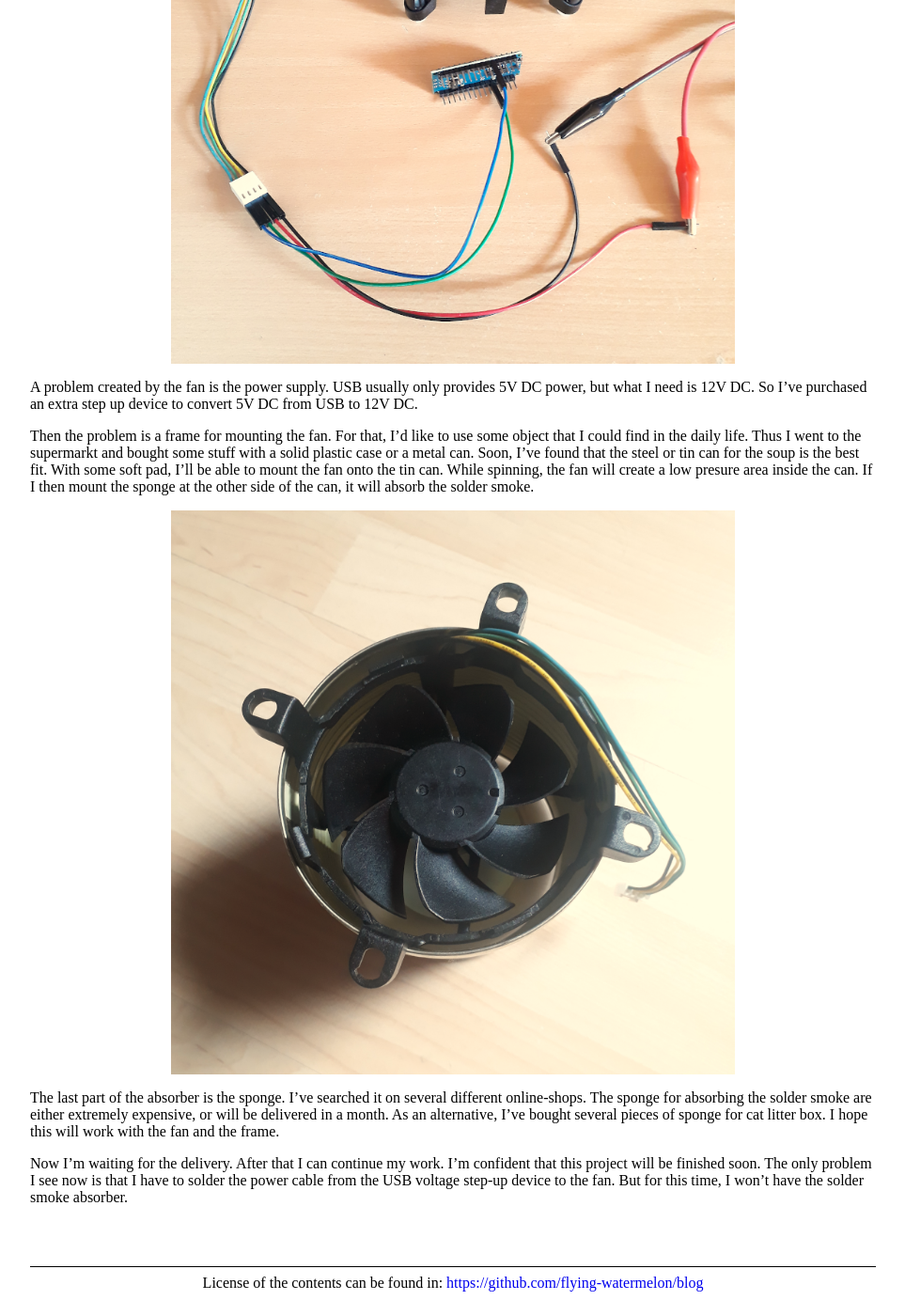
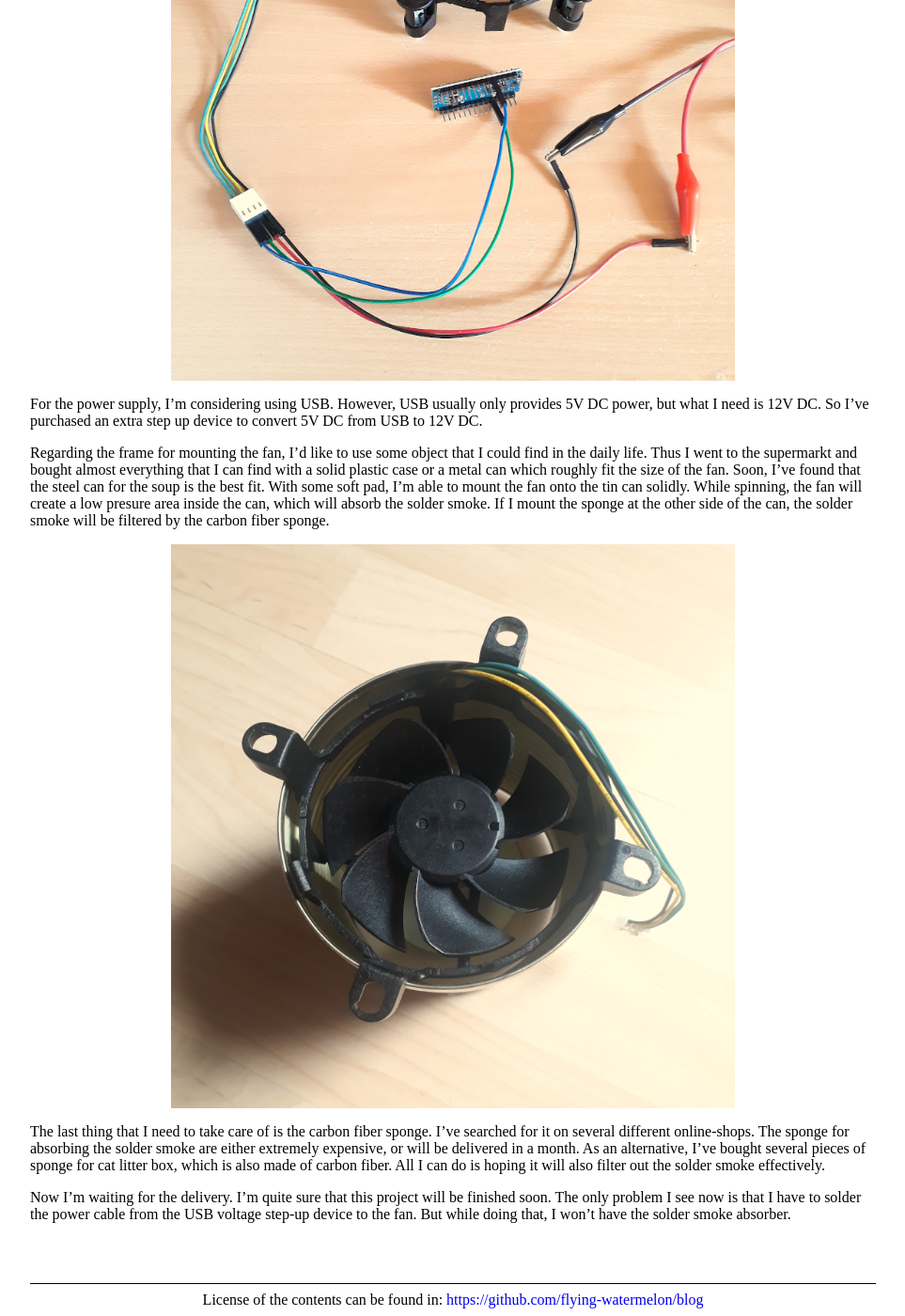
Before and after one commit to flying-watermelon/blog, a Jekyll site: the page built from _posts/2020-05-20-current-progress-on-solder-smoke-absorber-project.md, in a window 1280 px wide and 1400 px high, scrolled down 1291 px. Shown: the whole window at 94% size, without its empty margins (158-1121 px from the left). Built offline with Jekyll 4.4.1, drawn with Linux system fonts in a browser that asks for light colours; some of the changed text lies outside the part shown.

Commit message:
Improved the wording.

```diff
--- a/_posts/2020-05-20-current-progress-on-solder-smoke-absorber-project.md
+++ b/_posts/2020-05-20-current-progress-on-solder-smoke-absorber-project.md
@@ -2,22 +2,22 @@
 layout: post
 title: P002. Current Progress on Solder Smoke Absorber Project
 ---
-Some people were talking about the harmful solder smoke in the channel of the DIY club that I've joined. While reading the discussion, I've decided to get myself a solder smoke absorber. Immediately after I've announced it, someone said something like why bother buying one, because it is simply a fan with a carbon fiber sponge. Indeed, I probably should build one instead of buying it.
+Some people were talking about harmful solder smoke in the Telegram channel of a DIY club that I've joined. While reading the discussion, I've decided to get myself a solder smoke absorber. Immediately after I've announced it, someone in the channel asked me why even bother buying one, because it is simply a fan with a carbon fiber sponge. Indeed, I probably should build one instead of buying it.
 
-As they say, I need a fan and a piece of carbon fiber sponge. Besides, I also need a frame where I can mount the fan and the sponge. I've got a fan from one of my colleague. He has an old CPU fan that he won't use anymore. After I've got the fan, I started to test it directly. According to the information online, the power supply should be 12V. So I attached it to the DC power, and the fan started to spin.
+As the club member said, I need a fan and a piece of carbon fiber sponge. Other than that, I also need a frame where I can mount the fan and the sponge, and some kind of power supply for the fan. I've got a fan from one of my colleague. He has an extra old CPU fan not used for years. After I've got the fan, I started to test it immediately. According to the information online, the power supply should be 12V. So I attached it to the DC power, and the fan started to spin smoothly and quitely.
 
 ![post-image]({{ "/assets/img/2020-05-20-fan-with-dc-power.png" | absolute_url }})
 
-Some other information says that the fan is PWM controlled. I'm not sure whether I could get higher RPM by sending PWM signal to it. So I've used an Arduino nano to generate the PWM signal. And PWM signal is only making it spinning slower, because per default, the fan will spin at the highest speed.
+Some other information says that the fan is PWM controlled. I'm not sure whether I could get higher RPM by sending PWM signal to it. So I've used an Arduino nano to generate the PWM signal. And any PWM signal will only making it spinning slower, because per default, the fan will spin at the highest speed.
 
 ![post-image]({{ "/assets/img/2020-05-20-fan-with-an-arduino.png" | absolute_url }})
 
-A problem created by the fan is the power supply. USB usually only provides 5V DC power, but what I need is 12V DC. So I've purchased an extra step up device to convert 5V DC from USB to 12V DC.
+For the power supply, I'm considering using USB. However, USB usually only provides 5V DC power, but what I need is 12V DC. So I've purchased an extra step up device to convert 5V DC from USB to 12V DC.
 
-Then the problem is a frame for mounting the fan. For that, I'd like to use some object that I could find in the daily life. Thus I went to the supermarkt and bought some stuff with a solid plastic case or a metal can. Soon, I've found that the steel or tin can for the soup is the best fit. With some soft pad, I'll be able to mount the fan onto the tin can. While spinning, the fan will create a low presure area inside the can. If I then mount the sponge at the other side of the can, it will absorb the solder smoke.
+Regarding the frame for mounting the fan, I'd like to use some object that I could find in the daily life. Thus I went to the supermarkt and bought almost everything that I can find with a solid plastic case or a metal can which roughly fit the size of the fan. Soon, I've found that the steel can for the soup is the best fit. With some soft pad, I'm able to mount the fan onto the tin can solidly. While spinning, the fan will create a low presure area inside the can, which will absorb the solder smoke. If I mount the sponge at the other side of the can, the solder smoke will be filtered by the carbon fiber sponge.
 
 ![post-image]({{ "/assets/img/2020-05-20-fan-in-a-can.png" | absolute_url }})
 
-The last part of the absorber is the sponge. I've searched it on several different online-shops. The sponge for absorbing the solder smoke are either extremely expensive, or will be delivered in a month. As an alternative, I've bought several pieces of sponge for cat litter box. I hope this will work with the fan and the frame.
+The last thing that I need to take care of is the carbon fiber sponge. I've searched for it on several different online-shops. The sponge for absorbing the solder smoke are either extremely expensive, or will be delivered in a month. As an alternative, I've bought several pieces of sponge for cat litter box, which is also made of carbon fiber. All I can do is hoping it will also filter out the solder smoke effectively.
 
-Now I'm waiting for the delivery. After that I can continue my work. I'm confident that this project will be finished soon. The only problem I see now is that I have to solder the power cable from the USB voltage step-up device to the fan. But for this time, I won't have the solder smoke absorber.
+Now I'm waiting for the delivery. I'm quite sure that this project will be finished soon. The only problem I see now is that I have to solder the power cable from the USB voltage step-up device to the fan. But while doing that, I won't have the solder smoke absorber.
```
